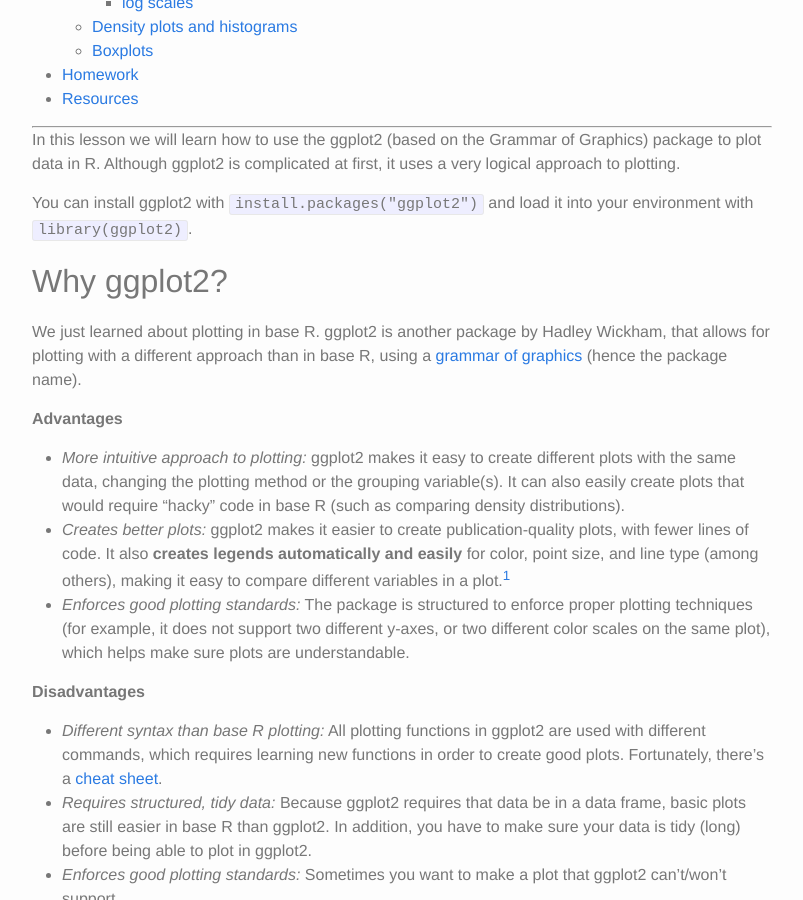
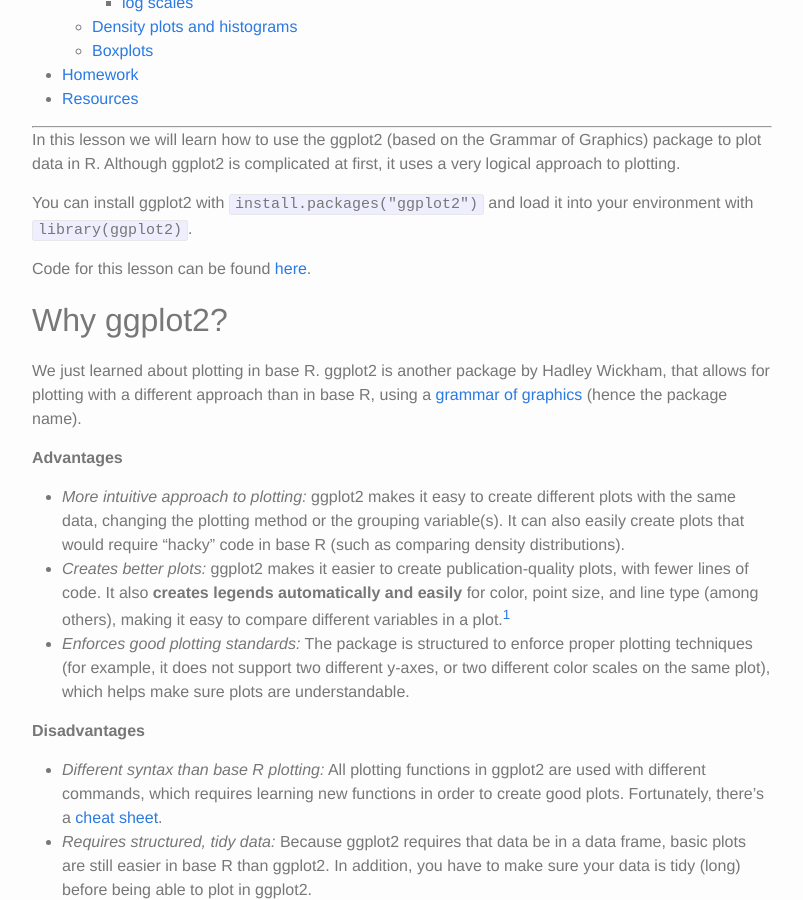
Before and after one commit to mauriziopaul/intro-to-R, a Jekyll site: the page built from _posts/2016-07-25-Lesson-07-advanced-plotting.md, in a window 1280 px wide and 900 px high, scrolled down 355 px. Shown: the whole window, without its empty margins (238-1041 px from the left). Built offline with Jekyll 4.4.1, drawn with Linux system fonts in a browser that asks for light colours; some of the changed lines change nothing that is shown.

Commit message:
Update Lesson 7 for publishing

````diff
--- a/_posts/2016-07-25-Lesson-07-advanced-plotting.md
+++ b/_posts/2016-07-25-Lesson-07-advanced-plotting.md
@@ -14,6 +14,8 @@
 In this lesson we will learn how to use the ggplot2 (based on the Grammar of Graphics) package to plot data in R. Although ggplot2 is complicated at first, it uses a very logical approach to plotting.
 
 You can install ggplot2 with `install.packages("ggplot2")` and load it into your environment with `library(ggplot2)`.
+
+Code for this lesson can be found [here](http://mauriziopaul.github.io/intro-to-R/scripts/Lesson07code.R).
 
 ## Why ggplot2?
 
@@ -69,7 +71,7 @@
     geom_point()
 ```
 
-![ggplot](../images/Lesson07/caratvsprice.png)
+![ggplot](http://mauriziopaul.github.io/intro-to-R/images/Lesson07/caratvsprice.png)
 
 All plots in ggplot2 are created this way: with the first line being a data set (and optional aesthetics), and "adding" additional geoms or graphical parameters to the command.
 
@@ -84,7 +86,7 @@
     geom_point(aes(colour=cut))
 ```
 
-![ggplot](../images/Lesson07/caratvsprice_color.png)
+![ggplot](http://mauriziopaul.github.io/intro-to-R/images/Lesson07/caratvsprice_color.png)
 
 So easy!
 
@@ -139,7 +141,7 @@
     geom_line()
 ```
 
-![ggplot](../images/Lesson07/economics.png)
+![ggplot](http://mauriziopaul.github.io/intro-to-R/images/Lesson07/economics.png)
 
 If we're only interested in the last 16 years, we can change the plotting limits using the `coord_cartesian` function:
 
@@ -149,7 +151,7 @@
     coord_cartesian(xlim=c(as.Date("2000-01-01"), as.Date("2015-04-01")))
 ```
 
-![ggplot](../images/Lesson07/econ_limited.png)
+![ggplot](http://mauriziopaul.github.io/intro-to-R/images/Lesson07/econ_limited.png)
 
 Because the `date` column is in Date format, we have to coerce the strings into Dates to adjust the plotting limits via the `xlim` argument.
 
@@ -164,7 +166,7 @@
     geom_point(aes(colour=vore))
 ```
 
-![ggplot](../images/Lesson07/mammals1.png)
+![ggplot](http://mauriziopaul.github.io/intro-to-R/images/Lesson07/mammals1.png)
 
 This data doesn't look good on a scatter plot--probably because both the body weight and brain weight fall into an exponential distribution. Log-transforming this data will make visualizing it much better.
 
@@ -177,7 +179,7 @@
     scale_y_log10()
 ```
 
-![ggplot](../images/Lesson07/mammals2.png)
+![ggplot](http://mauriziopaul.github.io/intro-to-R/images/Lesson07/mammals2.png)
 
 The plot looks much cleaner, and the relationship between body weight and brain weight is evident.
 
@@ -190,7 +192,7 @@
     geom_histogram()
 ```
 
-![ggplot](../images/Lesson07/midwest1.png)
+![ggplot](http://mauriziopaul.github.io/intro-to-R/images/Lesson07/midwest1.png)
 
 We can change the bin width using the `binwidth` argument, but for this plot the default width seems fine.
 
@@ -201,7 +203,7 @@
     geom_histogram(aes(fill=state))
 ```
 
-![ggplot](../images/Lesson07/midwest2.png)
+![ggplot](http://mauriziopaul.github.io/intro-to-R/images/Lesson07/midwest2.png)
 
 This method of plotting, with stacked bars, makes it difficult to see all the data. We can change that using the option `position="dodge"` inside the histogram call, which places the bars next to each other instead of stacked.
 
@@ -210,7 +212,7 @@
     geom_histogram(aes(fill=state), position='dodge')
 ```
 
-![ggplot](../images/Lesson07/midwest3.png)
+![ggplot](http://mauriziopaul.github.io/intro-to-R/images/Lesson07/midwest3.png)
 
 The resolution on this is too fine to see a difference. We can make the same plot, but change the bin size:
 
@@ -219,7 +221,7 @@
     geom_histogram(aes(fill=state), position='dodge', binwidth=5)
 ```
 
-![ggplot](../images/Lesson07/midwest4.png)
+![ggplot](http://mauriziopaul.github.io/intro-to-R/images/Lesson07/midwest4.png)
 
 Great! This is looking, if not publication-worthy, at least good enough to send to collaborators. However, the graph doesn't have a title, and the x-axis label is not very descriptive. We can change the plot title and the axis labels using the `labs` function:
 
@@ -229,7 +231,7 @@
     labs(title='College attendance by state', x='Percent college')
 ```
 
-![ggplot](../images/Lesson07/midwest5.png)
+![ggplot](http://mauriziopaul.github.io/intro-to-R/images/Lesson07/midwest5.png)
 
 Note that here we're adding another command to our ggplot2 set of function calls, again using `+`.
 
@@ -242,7 +244,7 @@
     geom_density(aes(fill=state))
 ```
 
-![ggplot](../images/Lesson07/midwest6.png)
+![ggplot](http://mauriziopaul.github.io/intro-to-R/images/Lesson07/midwest6.png)
 
 Unfortunately, these density plots overlap each other, so we need to add transparency:
 
@@ -251,7 +253,7 @@
     geom_density(aes(fill=state), alpha=0.3)
 ```
 
-![ggplot](../images/Lesson07/midwest7.png)
+![ggplot](http://mauriziopaul.github.io/intro-to-R/images/Lesson07/midwest7.png)
 
 It seems like Wisconsin is the most-educated state out of these five.
 
@@ -266,7 +268,7 @@
     geom_boxplot()
 ```
 
-![ggplot](../images/Lesson07/iris1.png)
+![ggplot](http://mauriziopaul.github.io/intro-to-R/images/Lesson07/iris1.png)
 
 Using ggplot2, we can layer multiple geoms on the same plot. Boxplots let us see the distributions of the data, but we can add individual data points with `geom_jitter` (a "jittered" extension of `geom_point`).
 
@@ -276,7 +278,7 @@
     geom_jitter(aes(colour=Species))
 ```
 
-![ggplot](../images/Lesson07/iris2.png)
+![ggplot](http://mauriziopaul.github.io/intro-to-R/images/Lesson07/iris2.png)
 
 Displaying individual data points, in this organized fashion, gives a complete and easily-interpretable picture of the data.
 
````
